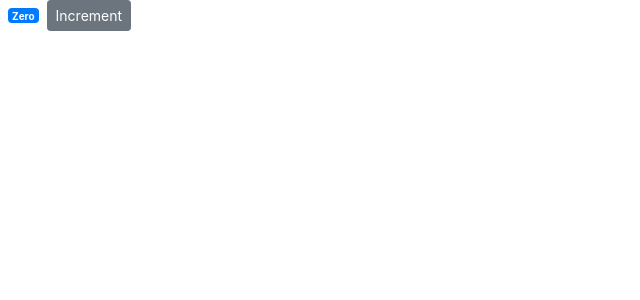
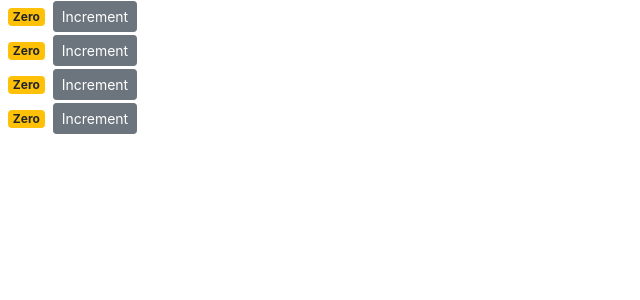
Before and after one commit to itava0/Counter-App, a React (Create React App) app: page / in a window 1280 px wide. Shown: the top 300 px of the page, without its empty margins (0-640 px from the left). Built offline with nearby package versions, Linux system fonts and the light colour scheme.

Commit message:
Created multiples components isolated fom each other with their own state

```diff
--- a/src/components/counter.jsx
+++ b/src/components/counter.jsx
@@ -2,24 +2,54 @@ import React, { Component } from "react";
 
 class Counter extends Component {
   state = {
-    count: 0,
+    count: 0
+    // tags: ['tag1', 'tag2', 'tag3']
   };
-  styles = {
-    fontSize:10,
-    fontWeight: "Bold"
+  // styles = { We could Pass classes dynamically in to our element
+  //   fontSize:10,
+  //   fontWeight: "Bold"
+  // };
+  constructor() {
+    super();
+    this.handleIncrement = this.handleIncrement.bind(this);
+  }
+
+  handleIncrement(product) {
+    console.log(product);
+    this.setState({ count: this.state.count + 1 });
+  }
+
+  doHandleIncrement = () => {
+    this.handleIncrement({ id: 1 });
   };
+
   render() {
     return (
       <div>
-        <span style={this.styles} className="badge badge-primary m-2">{this.formatCount()}</span>
-        <button className="btn btn-secondary btn-sm">Increment</button>
+        <span className={this.getBadgeClasses()}>{this.formatCount()}</span>
+        <button
+          onClick={this.doHandleIncrement}
+          className="btn btn-secondary btn-sm"
+        >
+          Increment
+        </button>
+        {/* <ul>
+          {/* We could loop through a list of itmes and render them dynamically on the page
+          {this.state.tags.map(tag => <li key={tag}>{ tag }</li>)}
+        </ul> */}
       </div>
     );
+  }
+  // WE could extract in separate method with ctrl + shift + r
+  getBadgeClasses() {
+    let classes = "badge m-2 badge-";
+    classes += this.state.count === 0 ? "warning" : "primary";
+    return classes;
   }
 
   formatCount() {
     const { count } = this.state;
-    return count === 0 ? 'Zero' : count;
+    return count === 0 ? "Zero" : count;
   }
 }
 
--- /dev/null
+++ b/src/components/counters.jsx
@@ -0,0 +1,18 @@
+import React, { Component } from "react";
+import Counter from "./counter";
+
+class Counters extends Component {
+  state = {};
+  render() {
+    return (
+      <div>
+        <Counter />
+        <Counter />
+        <Counter />
+        <Counter />
+      </div>
+    );
+  }
+}
+
+export default Counters;
--- a/src/index.js
+++ b/src/index.js
@@ -3,10 +3,10 @@ import ReactDOM from 'react-dom';
 import './index.css';
 import * as serviceWorker from './serviceWorker';
 import 'bootstrap/dist/css/bootstrap.css';
-import Counter from './components/counter';
+import Counters from './components/counters';
 
 
-ReactDOM.render(<Counter />, document.getElementById('root'));
+ReactDOM.render(<Counters />, document.getElementById('root'));
 
 
 // If you want your app to work offline and load faster, you can change
```
